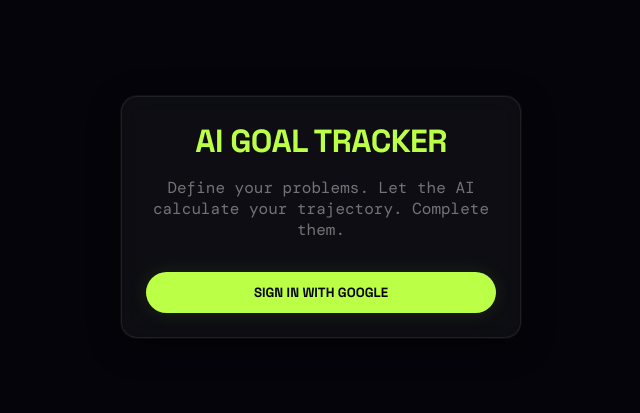
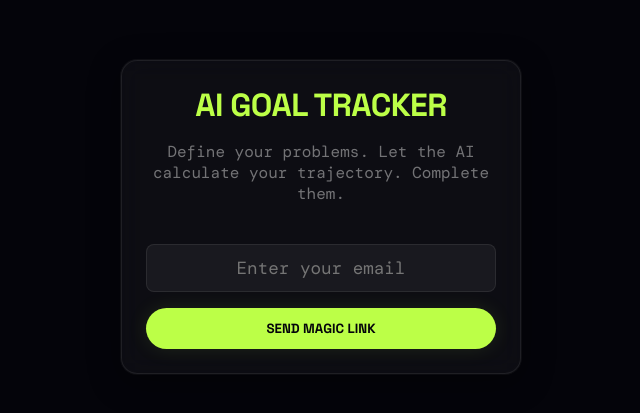
Before and after one commit to shivam5210/DailyProgress, a React app in the folder frontend/: page / in a window 1280 px wide. Shown: the part 183-596 px from the top of the page, without its empty margins (319-959 px from the left). Built offline with nearby package versions, Linux system fonts and the light colour scheme; the HTML template or start-up script is replaced by a standard one; a web font is replaced by a local one.

Commit message:
updated project

```diff
--- a/frontend/src/pages/Login.jsx
+++ b/frontend/src/pages/Login.jsx
@@ -1,14 +1,31 @@
+import { useState } from 'react';
 import { supabase } from '../api/client';
 import { motion } from 'framer-motion';
 
 export default function Login() {
-  const handleGoogleLogin = async () => {
-    await supabase.auth.signInWithOAuth({
-      provider: 'google',
+  const [email, setEmail] = useState('');
+  const [loading, setLoading] = useState(false);
+  const [message, setMessage] = useState('');
+
+  const handleEmailLogin = async (e) => {
+    e.preventDefault();
+    if (!email) return;
+    setLoading(true);
+    setMessage('');
+
+    const { error } = await supabase.auth.signInWithOtp({
+      email,
       options: {
-        redirectTo: window.location.origin + '/dashboard'
+        emailRedirectTo: window.location.origin + '/dashboard'
       }
     });
+
+    if (error) {
+      setMessage('Error: ' + error.message);
+    } else {
+      setMessage('Check your email for the magic login link!');
+    }
+    setLoading(false);
   };
 
   return (
@@ -23,9 +40,26 @@ export default function Login() {
         <p style={{ color: 'var(--text-muted)', marginBottom: '2rem' }}>
           Define your problems. Let the AI calculate your trajectory. Complete them.
         </p>
-        <button className="btn-primary" onClick={handleGoogleLogin} style={{ width: '100%' }}>
-          SIGN IN WITH GOOGLE
-        </button>
+
+        <form onSubmit={handleEmailLogin} style={{ display: 'flex', flexDirection: 'column', gap: '1rem' }}>
+          <input
+            type="email"
+            placeholder="Enter your email"
+            value={email}
+            onChange={(e) => setEmail(e.target.value)}
+            className="input-field"
+            required
+            style={{ textAlign: 'center', fontSize: '1.1rem' }}
+          />
+          <button type="submit" className="btn-primary" disabled={loading} style={{ width: '100%' }}>
+            {loading ? 'SENDING...' : 'SEND MAGIC LINK'}
+          </button>
+        </form>
+        {message && (
+          <p style={{ marginTop: '1.5rem', color: message.includes('Error') ? 'var(--accent-orange)' : 'var(--accent-lime)' }}>
+            {message}
+          </p>
+        )}
       </motion.div>
     </div>
   );
```
